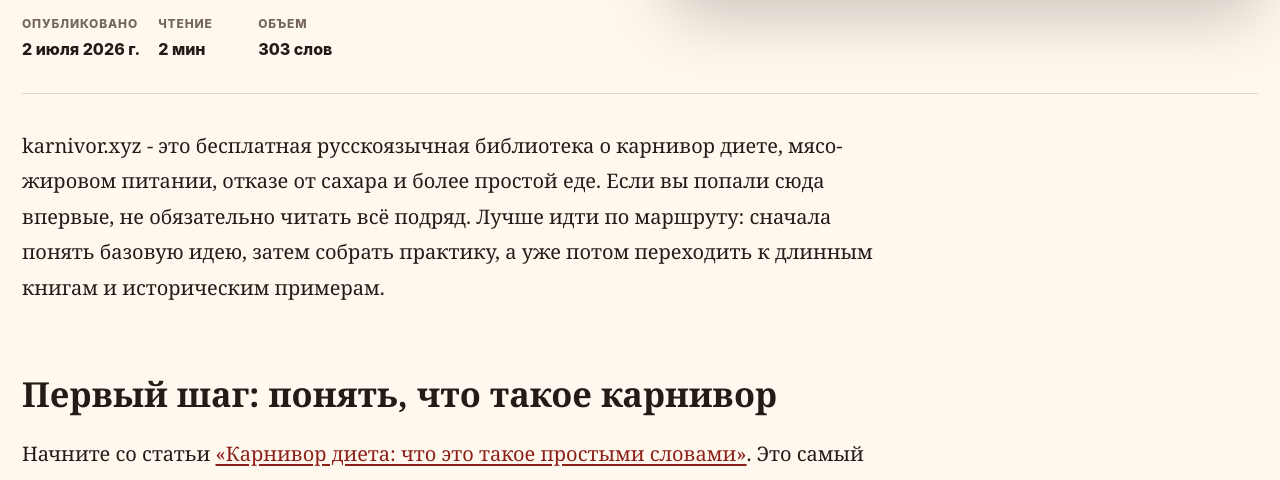
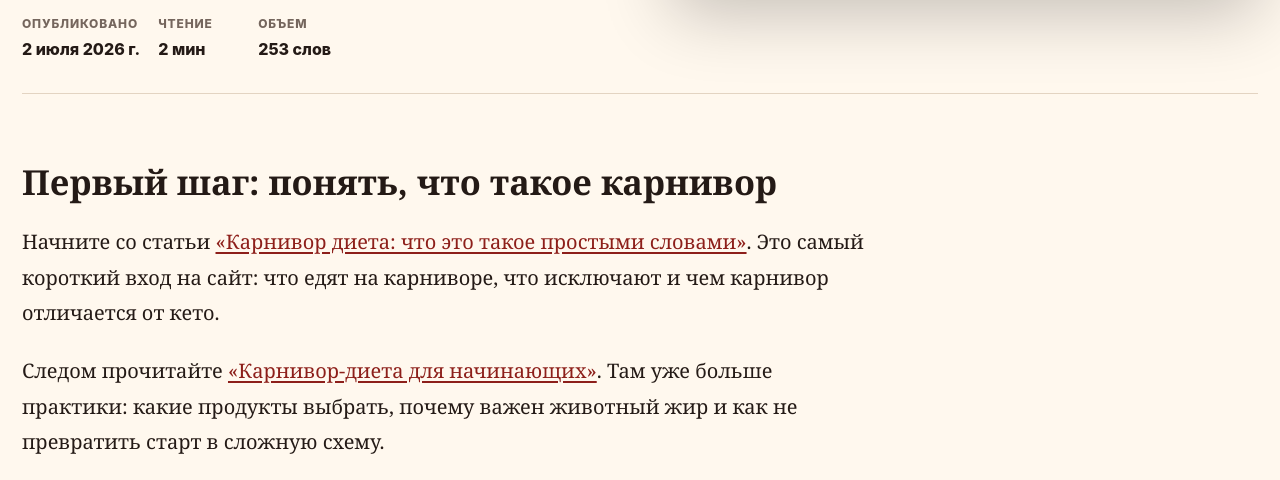
Before and after one commit to karniman/karnivor.xyz, an Astro site: page /blog/kak-chitat-karnivor-xyz-marshrut-dlya-nachinayushchih in a window 1280 px wide. Shown: the part 676-1156 px from the top of the page. Built offline with nearby package versions, Linux system fonts and the light colour scheme; Astro itself is replaced by a stand-in of ours.

Commit message:
Update kak-chitat-karnivor-xyz-marshrut-dlya-nachinayushchih.md

```diff
--- a/src/content/blog/kak-chitat-karnivor-xyz-marshrut-dlya-nachinayushchih.md
+++ b/src/content/blog/kak-chitat-karnivor-xyz-marshrut-dlya-nachinayushchih.md
@@ -12,7 +12,6 @@ tags:
   - чтение
 ---
 
-karnivor.xyz - это бесплатная русскоязычная библиотека о карнивор диете, мясо-жировом питании, отказе от сахара и более простой еде. Если вы попали сюда впервые, не обязательно читать всё подряд. Лучше идти по маршруту: сначала понять базовую идею, затем собрать практику, а уже потом переходить к длинным книгам и историческим примерам.
 
 ## Первый шаг: понять, что такое карнивор
 
```
